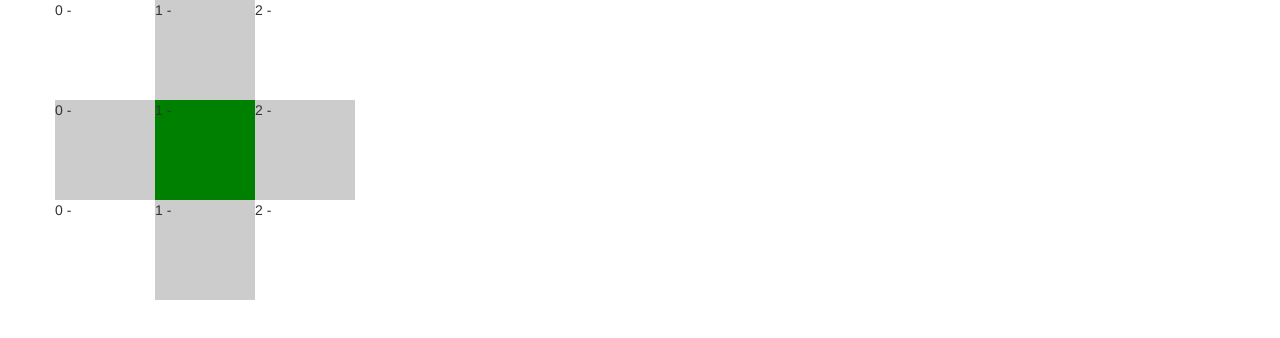
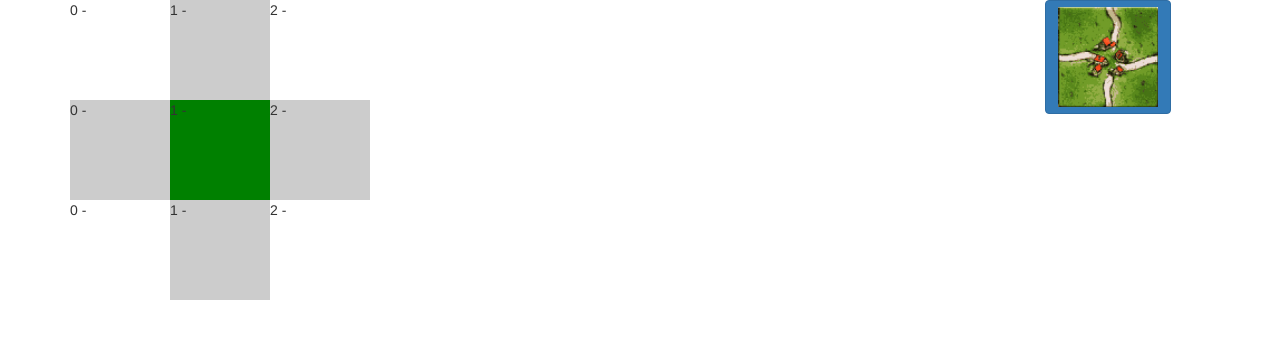
Before and after one commit to jurek2006/myCarcassoneAng, an Angular app: page / in a window 1280 px wide. Shown: the top 338 px of the page. Built offline with nearby package versions, Linux system fonts and the light colour scheme.

Commit message:
Working primitive tile change in drawed-tile component

```diff
--- a/src/app/app.component.html
+++ b/src/app/app.component.html
@@ -1,7 +1,10 @@
 <div class="container">
 	<div class="row">
-		<div class="col-12">
+		<div class="col-12 col-lg-10">
 			<app-board></app-board>
+		</div>
+		<div class="col-12 col-lg-2">
+			<app-drawed-tile></app-drawed-tile>
 		</div>
 	</div>
 </div>
--- a/src/app/app.module.ts
+++ b/src/app/app.module.ts
@@ -6,12 +6,14 @@ import { HttpModule } from '@angular/http';
 import { AppComponent } from './app.component';
 import { BoardComponent } from './board/board.component';
 import { BoardTileComponent } from './board/board-tile/board-tile.component';
+import { DrawedTileComponent } from './drawed-tile/drawed-tile.component';
 
 @NgModule({
   declarations: [
     AppComponent,
     BoardComponent,
-    BoardTileComponent
+    BoardTileComponent,
+    DrawedTileComponent
   ],
   imports: [
     BrowserModule,
--- a/src/app/board.service.ts
+++ b/src/app/board.service.ts
@@ -2,7 +2,7 @@ import { BoardField, BoardFieldStatus } from './models/board-field.model';
 import { NewRowOrColPosition } from './models/newRowOrColPosition.model';
 
 // testowe
-import { Tile, CityOnTile } from './models/tile.model';
+// import { Tile, CityOnTile } from './models/tile.model';
 
 // BoardService przechowuje dane planszy
 export class BoardService{
@@ -13,7 +13,7 @@ export class BoardService{
 	];
 
 	// testowe
-	tile = new Tile('dupa', new CityOnTile(0,0,0,0,0));
+	// tile = new Tile('dupa', new CityOnTile(0,0,0,0,0));
 
 	boardLastRowIndex(): number{
 		return this.board.length -1;
--- /dev/null
+++ b/src/app/drawed-tile/drawed-tile.component.css
@@ -0,0 +1,4 @@
+img{
+	width: 100px;
+	height: 100px;
+}
--- /dev/null
+++ b/src/app/drawed-tile/drawed-tile.component.html
@@ -0,0 +1,5 @@
+
+<button
+    class="btn btn-primary"
+    (click)="imageTestClick()"><img src="assets/tiles_img/{{ selectedTile.image }}" alt="">
+</button>
--- /dev/null
+++ b/src/app/drawed-tile/drawed-tile.component.ts
@@ -0,0 +1,26 @@
+import { Component, OnInit } from '@angular/core';
+import { Tile, CityOnTile } from '../models/tile.model';
+import { TilesService } from '../tiles.service';
+
+
+@Component({
+  selector: 'app-drawed-tile',
+  templateUrl: './drawed-tile.component.html',
+  styleUrls: ['./drawed-tile.component.css'],
+  providers: [TilesService]
+})
+export class DrawedTileComponent implements OnInit {
+
+	selectedTile: Tile;
+
+  constructor(private tilesService: TilesService) { }
+
+  ngOnInit() {
+  	this.selectedTile = this.tilesService.selectedTile;
+  }
+
+  imageTestClick(){
+  	this.selectedTile =  this.tilesService.selectedTileClicked();
+  }
+
+}
--- a/src/app/models/tile.model.ts
+++ b/src/app/models/tile.model.ts
@@ -1,6 +1,6 @@
 export class Tile{
 
-	constructor(public name: string, city: CityOnTile){}
+	constructor(public name: string, public city: CityOnTile, public image: string){}
 }
 
 export class CityOnTile{
--- /dev/null
+++ b/src/app/tiles.service.ts
@@ -0,0 +1,19 @@
+import { Component, OnInit } from '@angular/core';
+import { Tile, CityOnTile } from './models/tile.model';
+
+// TilesService przechowuje dane o płytkach (tiles)
+
+export class TilesService{
+	tiles: Tile[] = [
+		new Tile("red", new CityOnTile(0,0,0,0,0), "tileA01.jpg"),
+		new Tile("blue", new CityOnTile(0,0,0,0,0), "tileA02.jpg"),
+		new Tile("yellow", new CityOnTile(0,0,0,0,0), "tileA03.jpg")
+	];
+
+	selectedTile: Tile = this.tiles[0];
+
+	selectedTileClicked(): Tile{
+		this.tiles.shift();
+		return this.selectedTile = this.tiles[0];
+	}
+}
```
